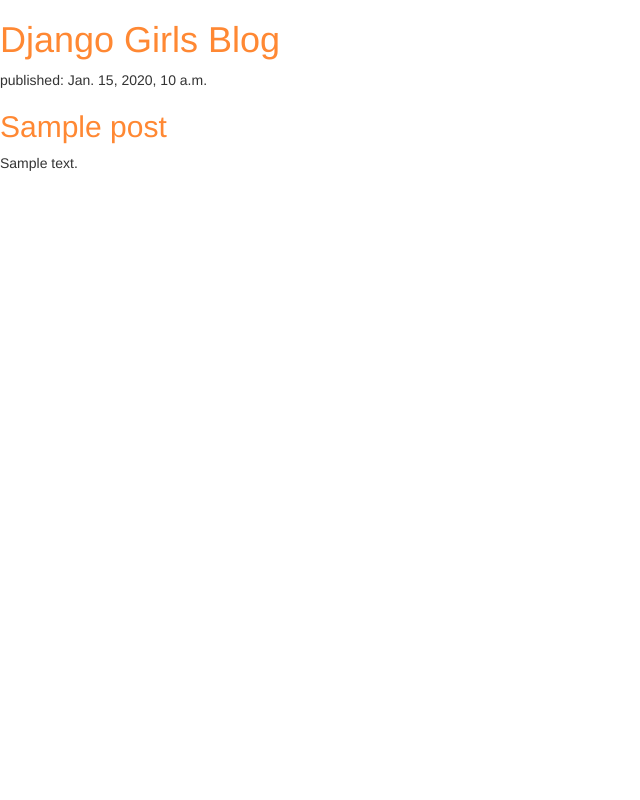
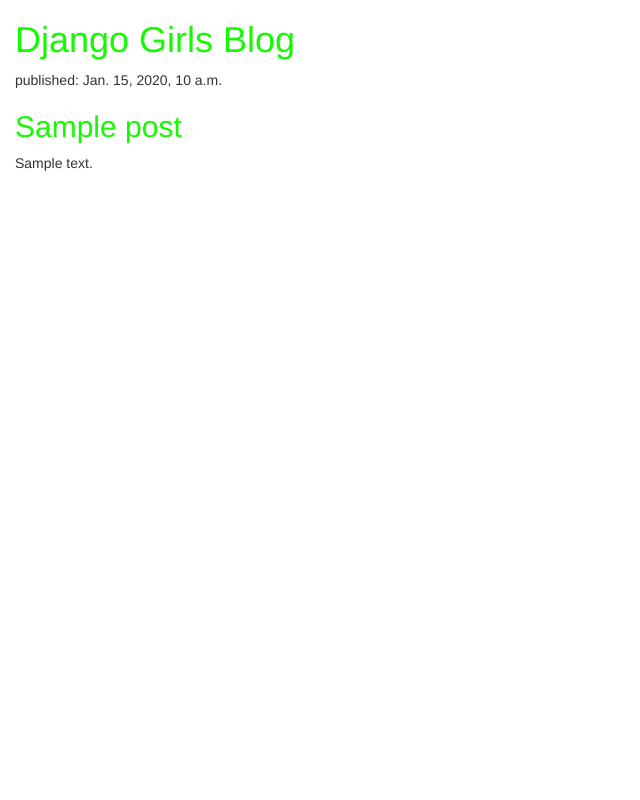
Before and after one commit to hkennard/my-first-blog, a Django app: page / in a window 1280 px wide. Shown: the whole page, without its empty margins (0-640 px from the left). Run offline with Django 3.2, Linux system fonts and the light colour scheme; tables that the repository leaves empty hold one stand-in row (values such as "Sample post"); some libraries are stand-ins or nearby versions.

Commit message:
updated css

```diff
--- a/blog/static/css/blog.css
+++ b/blog/static/css/blog.css
@@ -1,3 +1,7 @@
 h1 a, h2 a {
-    color: #FF8833;
+    color: #15fa00;
 }
+
+body {
+    padding-left: 15px;
+}
```
